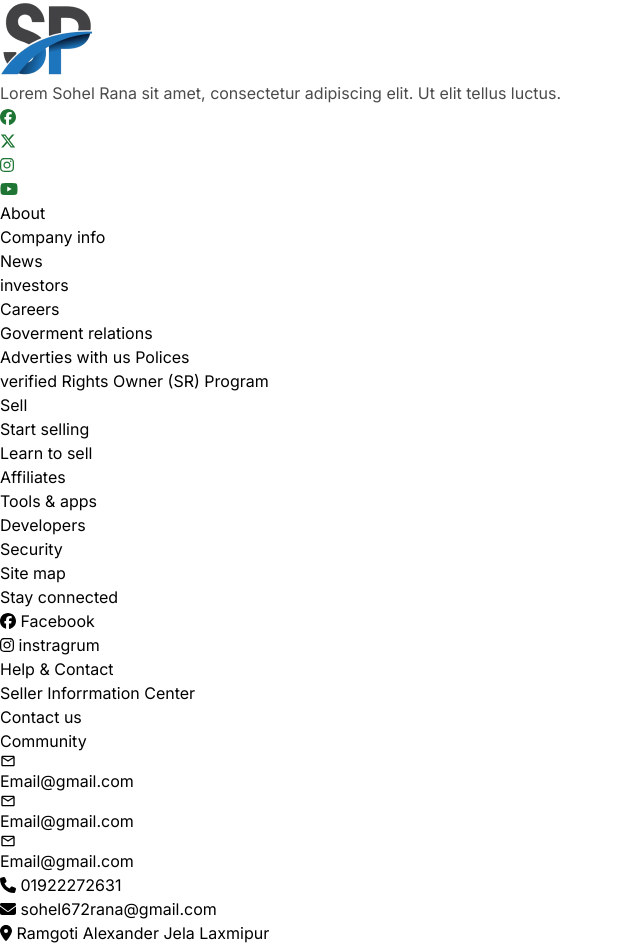
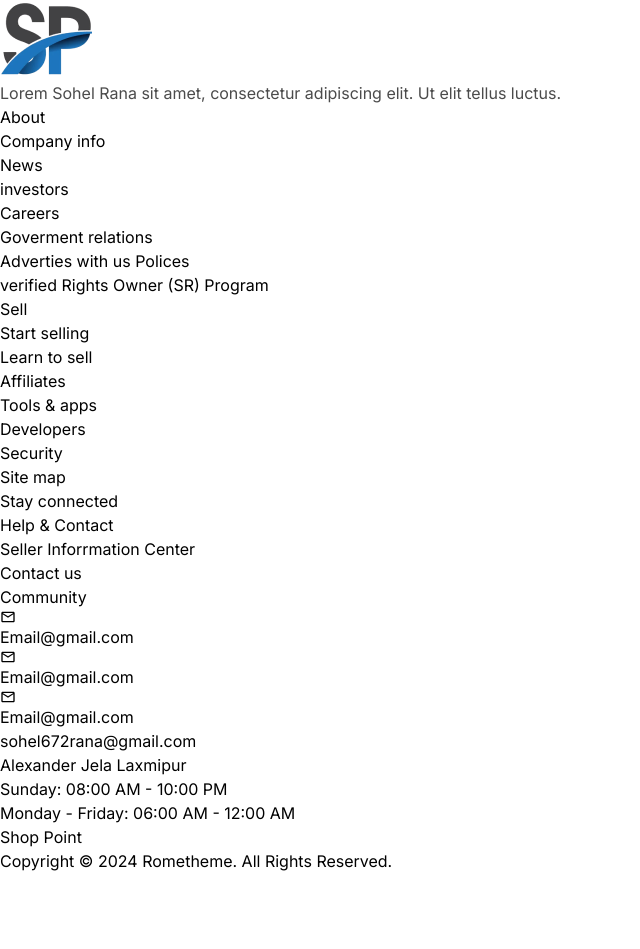
Before and after one commit to programmer-kabir/Shop-Point, a React (Vite) app in the folder Client-Side/: page / in a window 1280 px wide. Shown: the part 760-1709 px from the top of the page, without its empty margins (0-640 px from the left). After the commit the page ends 1633 px from the top, so only its background shows below. Built offline with nearby package versions, Linux system fonts and the light colour scheme.

Commit message:
font addded and fontawsome and font family unitstall

```diff
--- a/Client-Side/package.json
+++ b/Client-Side/package.json
@@ -10,11 +10,6 @@
     "preview": "vite preview"
   },
   "dependencies": {
-    "@fontsource/inter": "^5.1.0",
-    "@fortawesome/fontawesome-svg-core": "^6.7.2",
-    "@fortawesome/free-brands-svg-icons": "^6.7.2",
-    "@fortawesome/free-solid-svg-icons": "^6.7.2",
-    "@fortawesome/react-fontawesome": "^0.2.2",
     "@reduxjs/toolkit": "^2.5.0",
     "axios": "^1.7.9",
     "firebase": "^11.1.0",
--- a/Client-Side/src/Pages/Share/Footer.jsx
+++ b/Client-Side/src/Pages/Share/Footer.jsx
@@ -1,17 +1,6 @@
 import React from "react";
-import { FontAwesomeIcon } from "@fortawesome/react-fontawesome";
 import { Link } from "react-router-dom";
-import {
-  faFacebook,
-  faXTwitter,
-  faInstagram,
-  faYoutube,
-} from "@fortawesome/free-brands-svg-icons";
-import {
-  faPhone,
-  faEnvelope,
-  faMapMarkerAlt,
-} from "@fortawesome/free-solid-svg-icons";
+
 import { MdOutlineMailOutline } from "react-icons/md";
 const Footer = () => {
   return (
@@ -38,10 +27,7 @@ const Footer = () => {
                     to=""
                     className="bg-white w-[51px] h-[51px] rounded-full flex justify-center items-center"
                   >
-                    <FontAwesomeIcon
-                      icon={faFacebook}
-                      style={{ color: "#1F7634" }}
-                    />
+
                   </Link>
                 </li>
                 <li>
@@ -49,10 +35,7 @@ const Footer = () => {
                     to=""
                     className="bg-white w-[51px] h-[51px] rounded-full flex justify-center items-center"
                   >
-                    <FontAwesomeIcon
-                      icon={faXTwitter}
-                      style={{ color: "#1F7634" }}
-                    />
+
                   </Link>
                 </li>
                 <li>
@@ -60,10 +43,7 @@ const Footer = () => {
                     to=""
                     className="bg-white w-[51px] h-[51px] rounded-full flex justify-center items-center"
                   >
-                    <FontAwesomeIcon
-                      icon={faInstagram}
-                      style={{ color: "#1F7634" }}
-                    />
+
                   </Link>
                 </li>
                 <li>
@@ -71,10 +51,7 @@ const Footer = () => {
                     to=""
                     className="bg-white w-[51px] h-[51px] rounded-full flex justify-center items-center"
                   >
-                    <FontAwesomeIcon
-                      icon={faYoutube}
-                      style={{ color: "#1F7634" }}
-                    />
+
                   </Link>
                 </li>
               </ul>
@@ -148,12 +125,12 @@ const Footer = () => {
               <ul className="flex flex-col gap-3">
                 <li>
                   <a href="">
-                    <FontAwesomeIcon icon={faFacebook} /> Facebook{" "}
+
                   </a>
                 </li>
                 <li>
                   <a href="">
-                    <FontAwesomeIcon icon={faInstagram} /> instragrum{" "}
+
                   </a>
                 </li>
               </ul>
@@ -194,18 +171,15 @@ const Footer = () => {
                 <ul className="flex flex-col gap-3">
                   <li>
                     <a href="">
-                      <FontAwesomeIcon icon={faPhone} /> 01922272631{" "}
                     </a>
                   </li>
                   <li>
                     <a href="">
-                      <FontAwesomeIcon icon={faEnvelope} />{" "}
                       sohel672rana@gmail.com{" "}
                     </a>
                   </li>
                   <li>
                     <a href="">
-                      <FontAwesomeIcon icon={faMapMarkerAlt} /> Ramgoti
                       Alexander Jela Laxmipur{" "}
                     </a>
                   </li>
--- a/Client-Side/src/index.css
+++ b/Client-Side/src/index.css
@@ -1,10 +1,10 @@
 @tailwind base;
 @tailwind components;
 @tailwind utilities;
-body{
-    font-family: "Inter", serif;
+body {
+  font-family: "Inter", serif;
 }
 
-.primaryColor{
-    color: #4B4B4B;
+.primaryColor {
+  color: #4b4b4b;
 }
--- a/Client-Side/src/main.jsx
+++ b/Client-Side/src/main.jsx
@@ -4,9 +4,7 @@ import "./index.css";
 import { RouterProvider } from "react-router-dom";
 import routes from "./Routes/Routes.jsx";
 import { ToastContainer } from "react-toastify";
-import '@fontsource/inter';
-import '@fontsource/inter/400.css';
-import '@fontsource/inter/600.css';
+
 
 createRoot(document.getElementById("root")).render(
   <StrictMode>
```
Also changed, not shown: 2 other files (tests, documents, lock files or other folders).
